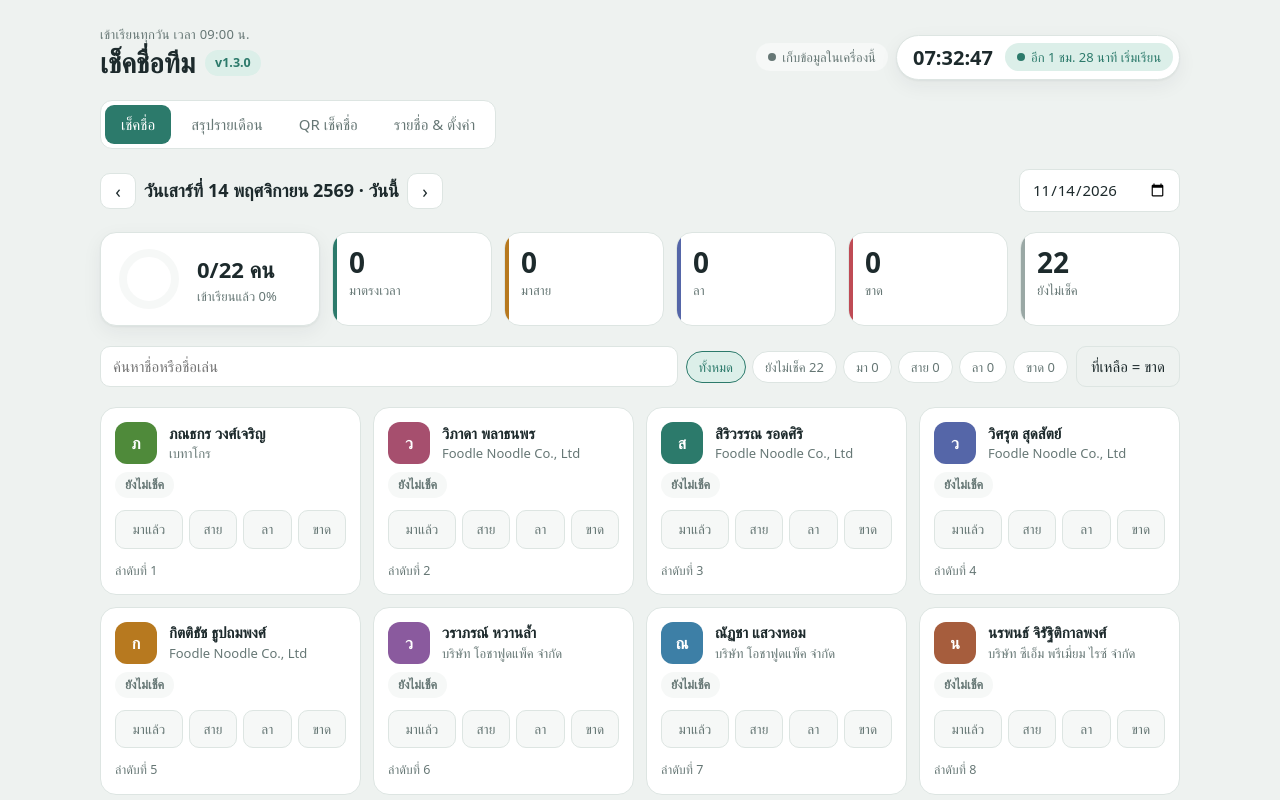
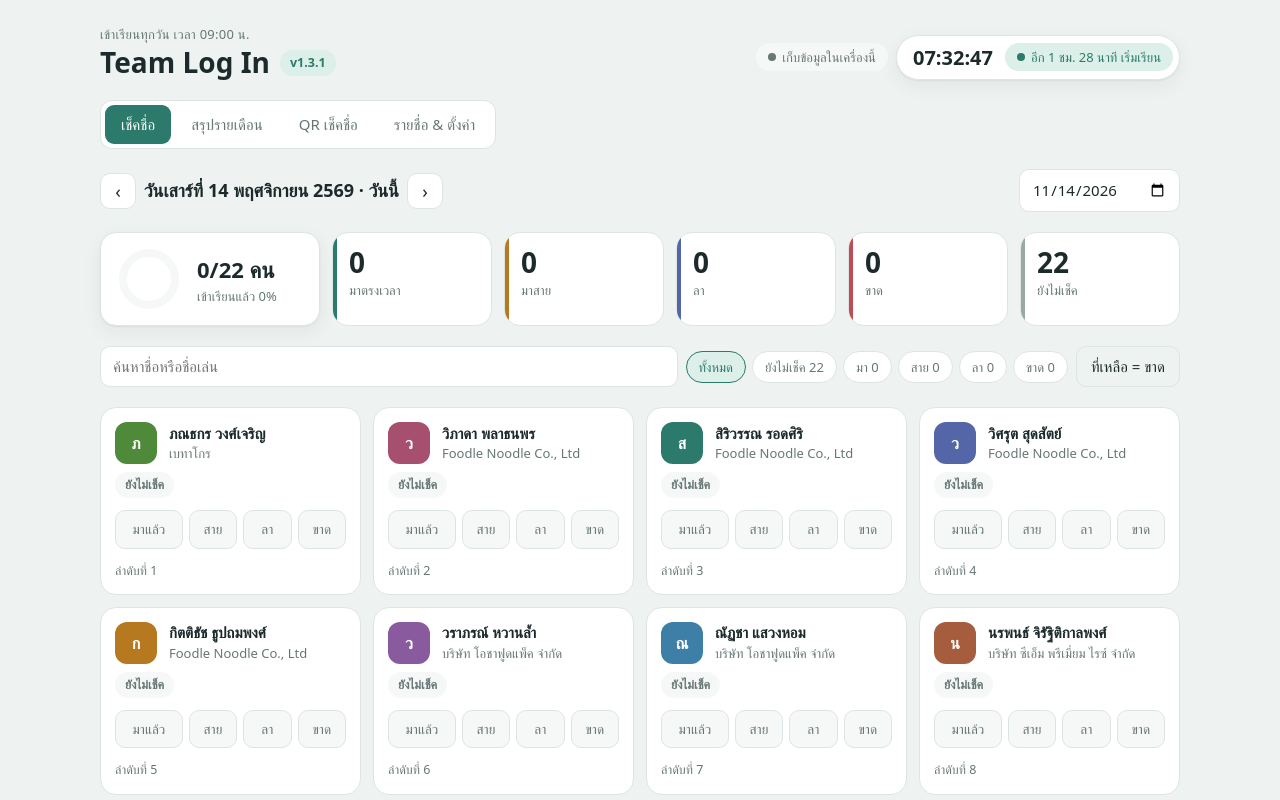
Before and after one commit to Jinny-Sunny/Claude-Check-in, a plain HTML site: page index.html in a window 1280 px wide. Shown: the top 800 px of the page. Drawn offline with nearby package versions, Linux system fonts and the light colour scheme; a web font is replaced by a local one.

Commit message:
v1.3.1: เปลี่ยนชื่อหัวเว็บเป็น Team Log In
Co-Authored-By: Claude Opus 5.5 <noreply@anthropic.com>
Claude-Session: https://claude.ai/code/session_01NoKcgHkBL77t7BWu6UFD3C

```diff
--- a/index.html
+++ b/index.html
@@ -253,7 +253,7 @@ thead .sticky-name{background:var(--surface-2);z-index:2}
   <header class="top">
     <div class="brand">
       <small>เข้าเรียนทุกวัน เวลา <span id="startLbl">09:00</span> น.</small>
-      <div class="titlerow"><h1>เช็คชื่อทีม</h1><a class="ver" id="verBadge" href="https://github.com/Jinny-Sunny/Claude-Check-in/blob/main/CHANGELOG.md" target="_blank" rel="noopener" title="ดูประวัติเวอร์ชัน">v—</a></div>
+      <div class="titlerow"><h1>Team Log In</h1><a class="ver" id="verBadge" href="https://github.com/Jinny-Sunny/Claude-Check-in/blob/main/CHANGELOG.md" target="_blank" rel="noopener" title="ดูประวัติเวอร์ชัน">v—</a></div>
     </div>
     <div class="row" style="justify-content:flex-end">
     <span class="pill done" id="syncPill" role="status"></span>
@@ -456,7 +456,7 @@ const STATUS = {
 const AV_COLORS = ["#2c7a6b","#5566a8","#b7791f","#8a5a9e","#3d7fa6","#a65d3d","#4f8a3a","#a64f6e"];
 
 /* ---------- version ---------- */
-const APP_VERSION="1.3.0";          // เปลี่ยนเลขนี้ทุกครั้งที่ออกเวอร์ชันใหม่ และเพิ่มรายการใน CHANGELOG.md
+const APP_VERSION="1.3.1";          // เปลี่ยนเลขนี้ทุกครั้งที่ออกเวอร์ชันใหม่ และเพิ่มรายการใน CHANGELOG.md
 const APP_DATE="2026-11-14";
 const MIN_SCRIPT_VERSION="1.3.0";   // Code.gs ใน Google Sheet ต้องเป็นเวอร์ชันนี้ขึ้นไป
 const verCmp=(a,b)=>{ const x=String(a).split(".").map(Number), y=String(b).split(".").map(Number); for(let i=0;i<3;i++){ if((x[i]||0)!==(y[i]||0)) return (x[i]||0)-(y[i]||0); } return 0; };
```
Also changed, not shown: 1 other file.
